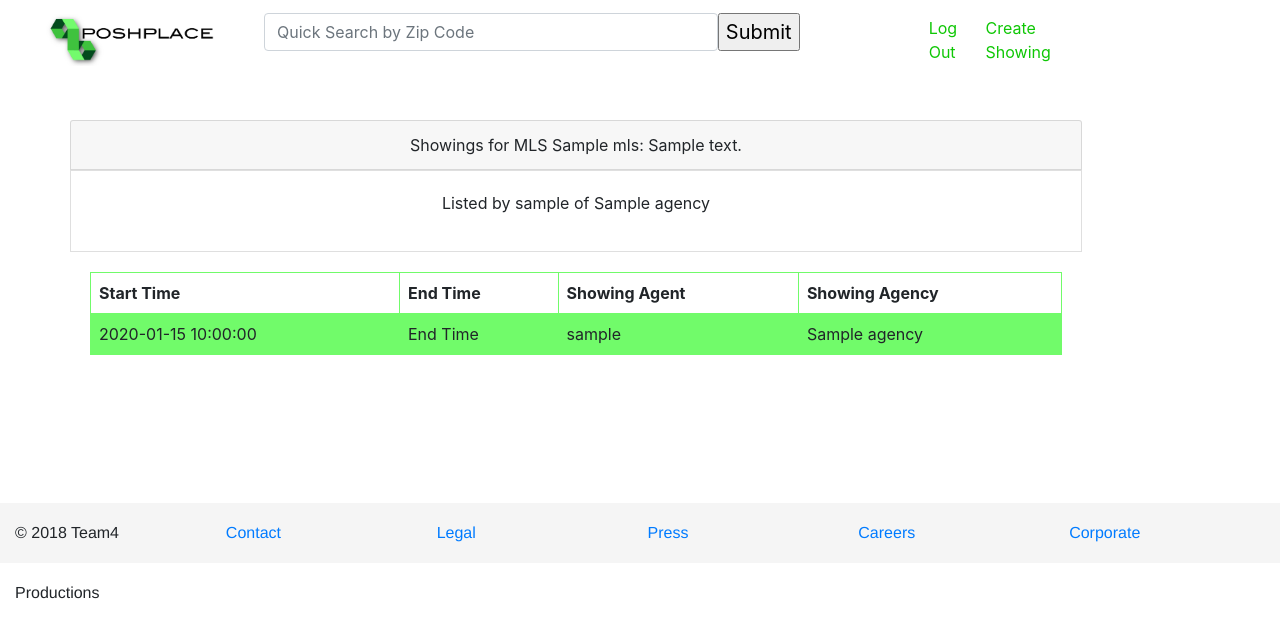
After one commit to UAHCS499Spring2018Team4/T4RSU, a Python web app: template T4RSU/realestate/templates/realestate/ShowingSchedule.html in a window 1280 px wide. The commit adds this page. Shown: the top 638 px of the page. Run offline with Jinja, Linux system fonts and the light colour scheme; the template is opened without the code that fills it: most values are stand-ins (such as "Sample title", 1, 10 or a date in 2020).

Commit message:
Added MLS to Create Listing Added ShowingSchedule page

```diff
--- a/T4RSU/realestate/templates/realestate/CreateListing.html
+++ b/T4RSU/realestate/templates/realestate/CreateListing.html
@@ -75,6 +75,7 @@
             <fieldset>
                 <h2 class="fs-title">Basic Property Information</h2>
                 <h3 class="fs-subtitle">Please describe your listing</h3>
+				<input type="text" name="MLS" placeholder="MLS"/> <!--May not be needed -->
                 <input type="text" name="address" placeholder="Address"/>
 				<input type="text" name="zipCode" placeholder="Zip code"/>
                 <input type="text" name="price" placeholder="Price (Do not include $)"/>
--- /dev/null
+++ b/T4RSU/realestate/templates/realestate/ShowingSchedule.html
@@ -0,0 +1,240 @@
+
+<!DOCTYPE html>
+<html lang="en">
+
+    <head>
+    <title>Buy Your Home Today! -- Millenial Realty</title>
+    <link href="bootstrap.min.css" rel="stylesheet">
+    <link href="3-col-portfolio.css" rel="stylesheet">
+	<link href="NewButton.css" rel="stylesheet">
+  </head>
+
+  <style>
+.greentext {
+		color: #0fc705
+		/*color: #3fc23e;*/
+}
+
+
+body {
+    margin: 0px;
+    width:100%;
+    overflow:auto;
+}
+	a:link{text-decoration: none;}
+
+	a:hover{color: #0fc705;}
+
+	.darken{
+		background-image:
+			linear-gradient(
+				rgba(0, 0, 0, 3.0)
+				rgba(0, 0, 0, 3.0)
+			)
+	}
+	.logo {
+		width:15%;
+		height:auto;
+    }
+
+	<--.ghost-button-semi-transparent {
+
+		display: inline-block;
+		width: 200px;
+		padding: 8px;
+		/*color: #fff;*/
+		border: 2px solid #fff;
+		text-align: center;
+		outline: none;
+		text-decoration: none;
+		transition: background-color 0.2s ease-out,
+              border-color 0.2s ease-out;
+	}
+
+	.ghost-button-semi-transparent: hover,
+	.ghost-button-semi-transparent: active {
+		background-color: rgba(255, 255, 255, 0.8);
+		color:#000;
+        transition: background-color 0.3s ease-in,
+              border-color 0.3s ease-in;
+	}-->
+    .title, .text {
+        color: white;
+    }
+
+    .topbar {
+        padding-top: 0%;
+    }
+
+    .paneltext {
+        border-radius: 15px 15px 15px 15px;
+        top:40%;
+        position: absolute;
+        background-color: 0;
+        display:block;
+        <!--box-shadow: 0 4px 8px 0 rgba(0, 0, 0, 0.2), 0 20px 30px 0 rgba(0, 0, 0, 1);-->
+        <!--background: rgba(229, 229, 230, 0.5);-->
+        right: 10%;
+        left: 15%;
+		color: #ffffff;
+		font-weight: 3000;
+		font-family: Arial, sans-serif;
+    }
+
+    .inner {
+       <!-- opacity: 1;-->
+        color: #ffffff;
+        position: relative;
+        text-align: center;
+        width: auto;
+        padding-left: 9%;
+        padding-bottom: 1%;
+    }
+
+	.big-btn{
+		width: 200px;
+		height: 50px;
+	}
+
+    .footer {
+        position: relative;
+        bottom: 0;
+        width: 100%;
+        height: 60px;
+        line-height: 60px;
+        background-color: #f5f5f5;
+        /*background: linear-gradient(to bottom, #282828, #f5f5f5);*/
+    }
+
+    .soft-text {
+		font-family: "Helvetica Neue", Arial, sans-serif;
+            /*color: WhiteSmoke;*/
+
+     }
+
+	.ButtonList {
+		list-style type: none;
+		font-family: "Helvetica Neue", Arial, sans-serif;
+	}
+
+	.theme-color{
+		background-color: #FFFFFF;
+	}
+
+	.top-bar {
+		margin: 0px;
+		padding: 0px;
+	}
+table {
+    border-collapse: collapse;
+    width: 100%;
+}
+
+td, th {
+    border: 1px solid #71fb6a;
+    text-align: left;
+    padding: 8px;
+}
+
+tr:nth-child(even) {
+    background-color: #71fb6a;
+}
+
+</style>
+
+  <body>
+
+    <!-- Navigation -->
+    <div class="fixed-top">
+	<div class="container-fluid">
+    <nav class="navbar navbar-expand-lg col-sm-12"style="background-color:#ffffff;">
+        <img src="poshplacehorizontal.jpg" class="logo col-sm-2" href="#">
+
+      <div class="container col-sm-10">
+
+        <div class="form-group col-sm-7">
+            <div class="navbar-brand col-sm-12">
+                <form class="row" method="POST">
+                    <input class="form-control col-sm-10 searchbar" type= "text" placeholder="Quick Search by Zip Code"/>
+                    <input type="submit" name="search" class="submit action-button" value="Submit"/>
+                </form>
+            </div>
+        </div>
+
+        <div class="col-sm-1"></div>
+        <div class="collapse navbar-collapse col-sm-4" id="navbarResponsive">
+          <ul class="navbar-nav col-sm-7 greentext">
+            <!-- <li class="nav-item">
+              <a class="nav-link greentext" href="#">Advanced Search</a>
+            </li> -->
+				<li class="nav-item">
+                    <a class="nav-link greentext" href="#">Log Out</a>
+				</li>
+				<li class="nav-item">
+                    <a class="nav-link greentext" href="#">Create Showing</a>
+				</li>
+
+          </ul>
+        </div>
+      </div>
+    </nav>
+	</div>
+	</div>
+
+    <!-- Page Content -->
+    <div class="container" style="text-align:center; padding:0px 10% 10% 0 ! important;" >
+
+
+
+          <!-- /.card -->
+            <div class="card-header"style="border: 1px solid rgba(0,0,0,.125) ! important;">
+              Showings for MLS {{listing.MLS}}: {{listing.address}}
+            </div>
+            <div class="card-body" style="border: 1px solid rgba(0,0,0,.125) ! important;">
+                <p>Listed by {{listing.agent.username}} of {{listing.agent.agency.agency_name}}</p>
+            </div>
+            <div class="card-body">
+                <table>
+                    <tr>
+                        <th>Start Time</th>
+                        <th>End Time</th>
+                        <th>Showing Agent</th>
+                        <th>Showing Agency</th>
+                    </tr>
+
+	                <!-- {% for showing in showing_list %}-->
+                        <tr>
+                            <td>{{showing.startTime}}</td>
+                            <td>End Time</td>
+                            <td>{{showing.showing_agent.username}}</td>
+                            <td>{{showing.showing_agent.agency.agency_name}}</td>
+                        </tr>
+                    <!-- {% endfor %} -->
+                </table>
+            </div>
+
+          <!-- /.card -->
+
+        <!-- /.col-lg-9 -->
+
+      </div>
+
+    </div>
+    <!-- /.container -->
+
+    <footer class="footer">
+        <ul class="nav col-sm-12 soft-text">
+            <li class="col-sm-2"> &copy; 2018 Team4 Productions</li>
+            <li class="col-sm-2"><a href="#">Contact</a></li>
+            <li class="col-sm-2"><a href="#">Legal</a></li>
+            <li class="col-sm-2"><a href="#">Press</a></li>
+            <li class="col-sm-2"><a href="#">Careers</a></li>
+            <li class="col-sm-2"><a href="#">Corporate</a></li>
+        </ul>
+    </footer>
+
+
+
+  </body>
+
+</html>
```
